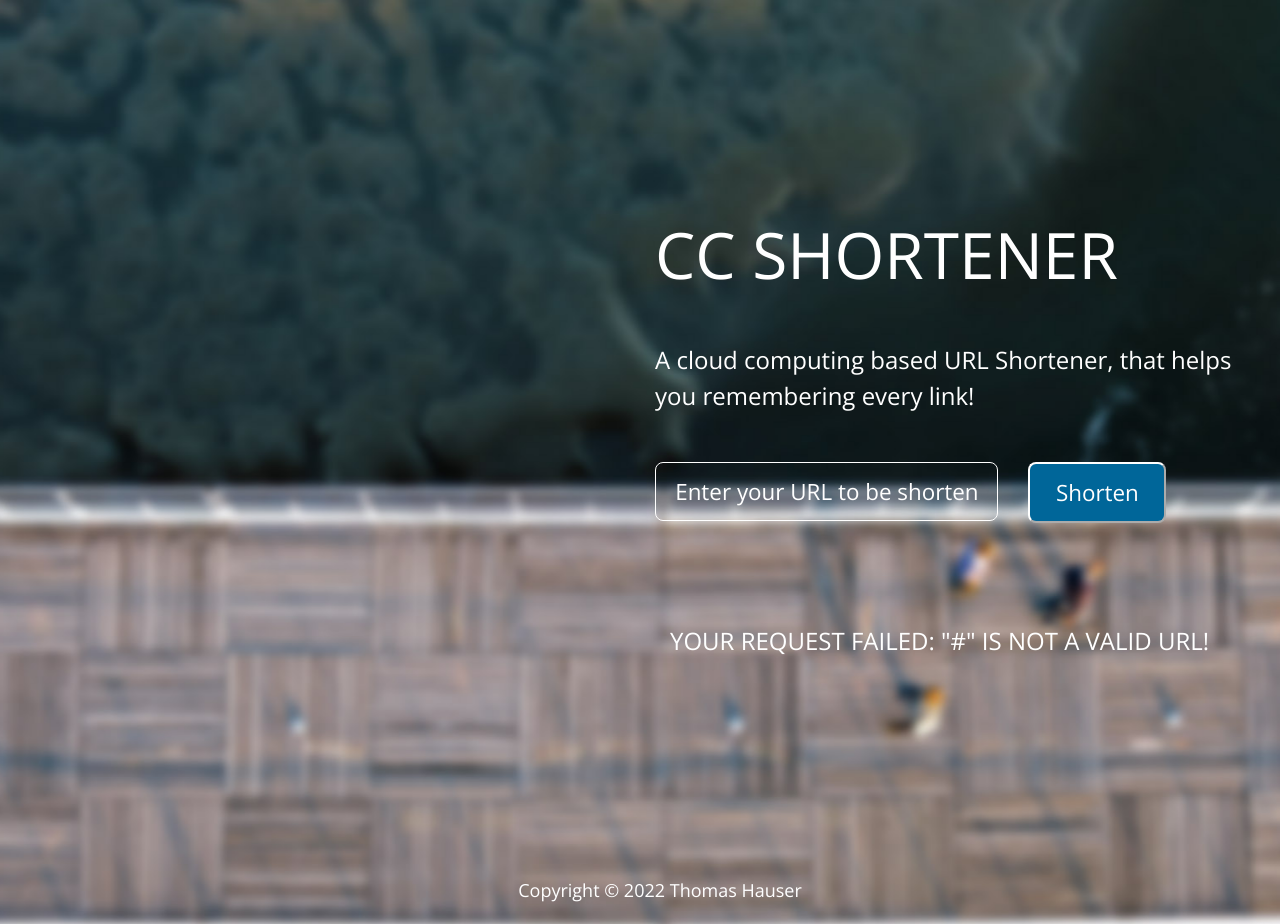
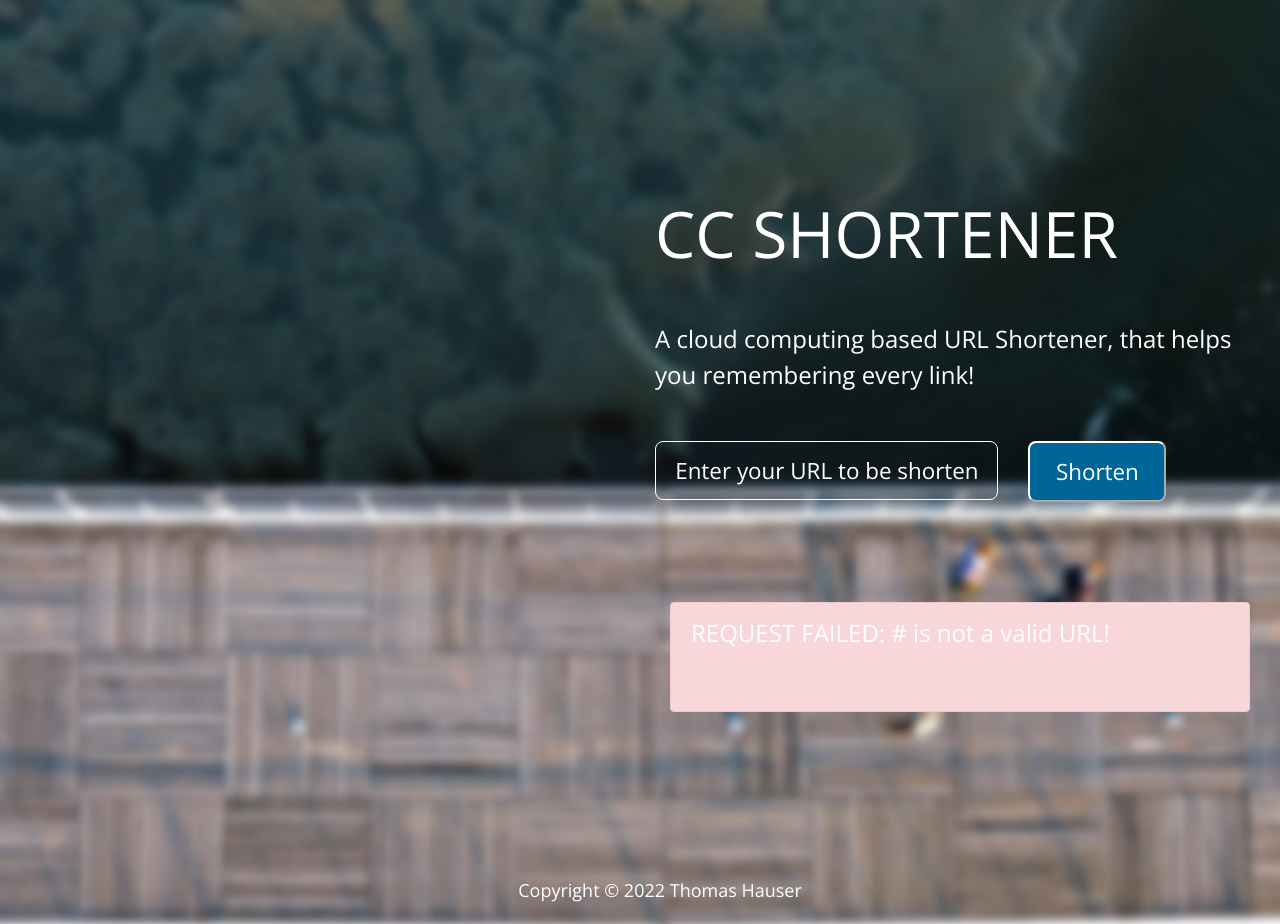
Before and after one commit to Cykalele/WebAppShortener, a Flask app: template templates/index.html in a window 1280 px wide. Run offline with Flask 2, Linux system fonts and the light colour scheme; the template is opened without the code that fills it: most values are stand-ins (such as "Sample title", 1, 10 or a date in 2020); some libraries are stand-ins or nearby versions.

Commit message:
changed layout

```diff
--- a/templates/index.html
+++ b/templates/index.html
@@ -51,9 +51,10 @@
                     </form>
 					{% if mylong_url %}
 					<div class="container">
-
-						<P class="mb-5">YOUR REQUEST FAILED: <b>"{{ mylong_url }}"</b> IS NOT A VALID URL!</P>
-
+						<div class="alert alert-danger" role="alert">
+							<P class="mb-5">REQUEST FAILED:
+							<b>{{ mylong_url }}</b> is not a valid URL!</P>
+						</div>
 					</div>
 					{% endif %}
 
```
